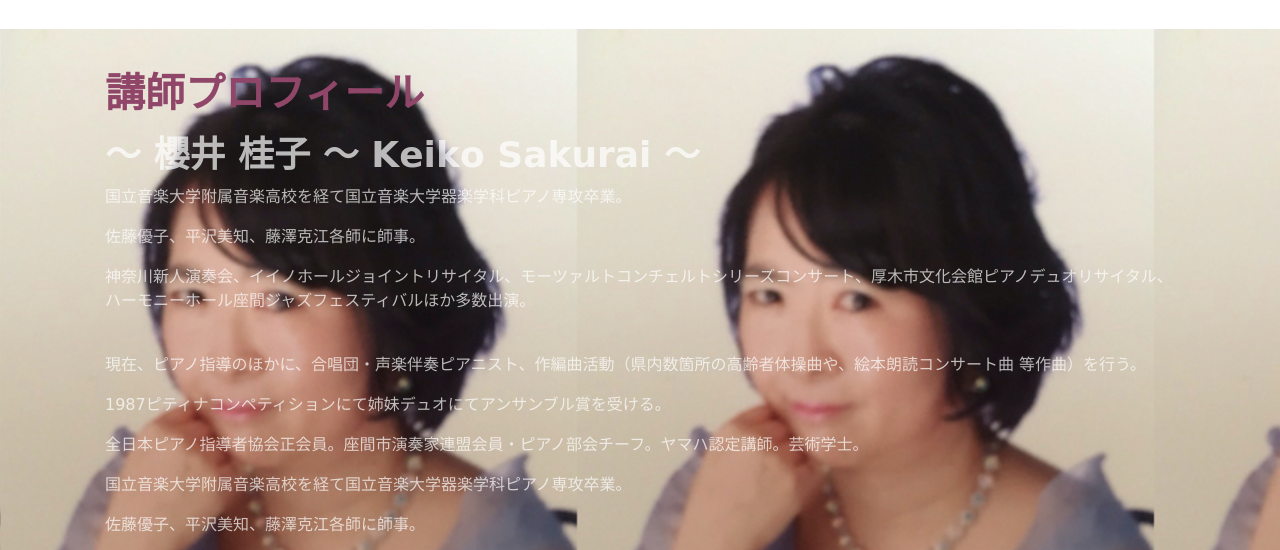
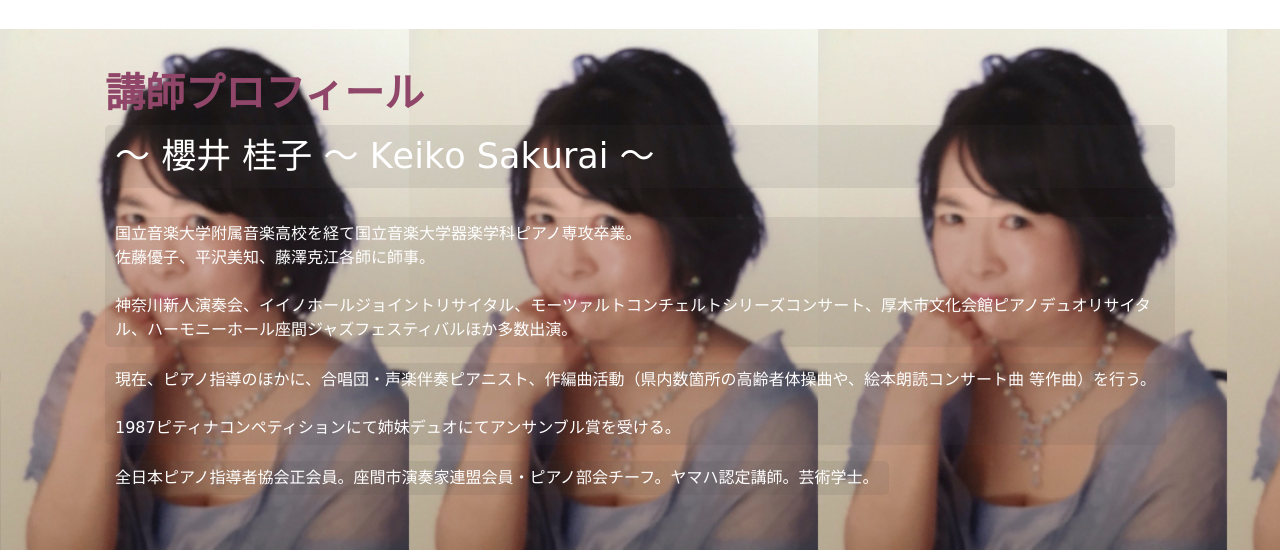
Before and after one commit to yoko-at-home/sakurai-piano_animation, a plain HTML site: page index.html in a window 1280 px wide. Shown: the part 10492-11042 px from the top of the page. Drawn offline with nearby package versions, Linux system fonts and the light colour scheme; a web font is replaced by a local one.

Commit message:
プロフィールのテキストに背景色background-color: rgba(70, 68, 68, 0.1)を追加

```diff
--- a/index.html
+++ b/index.html
@@ -795,32 +795,18 @@
               <div class="piano-bg-img">
                 <div class="popular__header">
                   <h1 class="logo__world" id="contact">講師プロフィール</h1>
-                  <div class="travel__title main-title tween-animate-title item text-faded">〜 櫻井 桂子 〜 Keiko Sakurai 〜
-                  </div>
+                  <div class="text-faded_title tween-animate-title center">〜 櫻井 桂子 〜 Keiko Sakurai 〜
+                  </div><br />
                 </div>
                 <div class="popular__container">
                   <div class="travel__description max-width item">
-                    <p class="text-faded">国立音楽大学附属音楽高校を経て国立音楽大学器楽学科ピアノ専攻卒業。 </p>
-                    <p class="text-faded">佐藤優子、平沢美知、藤澤克江各師に師事。</p>
-
-                    <p class="text-faded">
-                      神奈川新人演奏会、イイノホールジョイントリサイタル、モーツァルトコンチェルトシリーズコンサート、厚木市文化会館ピアノデュオリサイタル、ハーモニーホール座間ジャズフェスティバルほか多数出演。<br /><br />
+                    <p class="text-faded">国立音楽大学附属音楽高校を経て国立音楽大学器楽学科ピアノ専攻卒業。 <br />佐藤優子、平沢美知、藤澤克江各師に師事。<br /><br />
+                      神奈川新人演奏会、イイノホールジョイントリサイタル、モーツァルトコンチェルトシリーズコンサート、厚木市文化会館ピアノデュオリサイタル、ハーモニーホール座間ジャズフェスティバルほか多数出演。
                     </p>
 
                     <p class="text-faded">現在、ピアノ指導のほかに、合唱団・声楽伴奏ピアニスト、作編曲活動（県内数箇所の高齢者体操曲や、絵本朗読コンサート曲
-                      等作曲）を行う。</p>
-                    <p class="text-faded">1987ピティナコンペティションにて姉妹デュオにてアンサンブル賞を受ける。</p>
-                    <p class="text-faded">全日本ピアノ指導者協会正会員。座間市演奏家連盟会員・ピアノ部会チーフ。ヤマハ認定講師。芸術学士。</p>
-                    <p class="text-faded">国立音楽大学附属音楽高校を経て国立音楽大学器楽学科ピアノ専攻卒業。 </p>
-                    <p class="text-faded">佐藤優子、平沢美知、藤澤克江各師に師事。</p>
+                      等作曲）を行う。<br /><br />1987ピティナコンペティションにて姉妹デュオにてアンサンブル賞を受ける。</p>
 
-                    <p class="text-faded">
-                      神奈川新人演奏会、イイノホールジョイントリサイタル、モーツァルトコンチェルトシリーズコンサート、厚木市文化会館ピアノデュオリサイタル、ハーモニーホール座間ジャズフェスティバルほか多数出演。<br /><br />
-                    </p>
-
-                    <p class="text-faded">現在、ピアノ指導のほかに、合唱団・声楽伴奏ピアニスト、作編曲活動（県内数箇所の高齢者体操曲や、絵本朗読コンサート曲
-                      等作曲）を行う。</p>
-                    <p class="text-faded">1987ピティナコンペティションにて姉妹デュオにてアンサンブル賞を受ける。</p>
                     <p class="text-faded">全日本ピアノ指導者協会正会員。座間市演奏家連盟会員・ピアノ部会チーフ。ヤマハ認定講師。芸術学士。</p>
                   </div>
                   <div class="social">
--- a/styles/style.css
+++ b/styles/style.css
@@ -1013,15 +1013,33 @@ a:hover {
   padding: 40px 15px 15px 15px;
 }
 
-.text-faded {
-  color: rgba(255, 255, 255, 0.7);
+.text-faded_title {
+  font-size: 35px;
+  color: rgba(255, 255, 255);
+  background-color: rgba(70, 68, 68, 0.1);
   display: -webkit-box;
   display: -ms-flexbox;
-  display: flex;
+  /* display: inline-flex; */
+  -webkit-box-align: center;
+  -ms-flex-align: center;
+  text-align: center;
+  font-weight: 400;
+  border-radius: 5px;
+  padding: 5px 10px;
+  margin: 5px auto;
+}
+.text-faded {
+  color: rgba(255, 255, 255);
+  background-color: rgba(70, 68, 68, 0.1);
+  display: -webkit-box;
+  display: -ms-flexbox;
+  display: inline-flex;
   -webkit-box-align: center;
   -ms-flex-align: center;
   align-items: center;
   font-weight: 400;
+  border-radius: 5px;
+  padding: 5px 10px;
 }
 
 .font-sm,
```
